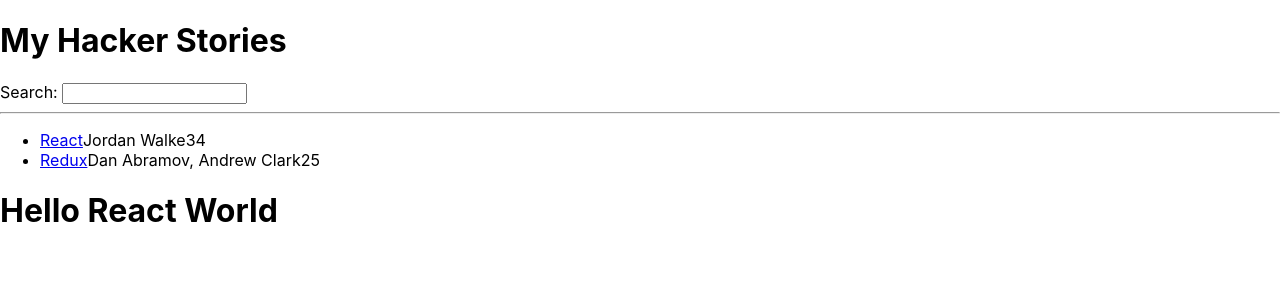
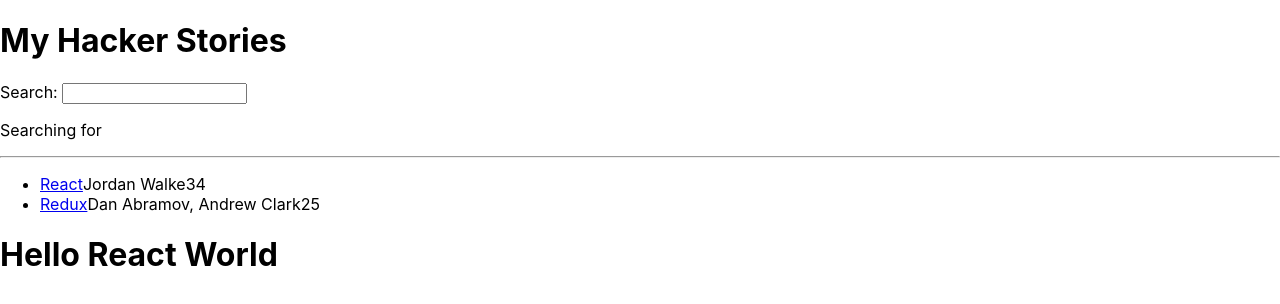
Before and after one commit to johnemurphy1/hacker-stories, a React (Create React App) app: page / in a window 1280 px wide. Shown: the top 304 px of the page. Built offline with nearby package versions, Linux system fonts and the light colour scheme.

Commit message:
added callback handler and state

```diff
--- a/src/App.js
+++ b/src/App.js
@@ -31,10 +31,18 @@ const App = () => {
 
   },
   ];
+  //A
+  const handleSearch = (event) =>{
+
+    //C
+    console.log(event.target.value);
+  };
   return(
+    console.log('App renders'),
     <div>
       <h1>My Hacker Stories</h1>
-      <Search />
+      {/* // B */}
+      <Search onSearch={handleSearch}/>
 
 
       <hr />
@@ -43,18 +51,31 @@ const App = () => {
       {/* render the list here */}
       {/* and by the way: that's how you do comments in JSX */}
     </div>
+
   );
 };
 
 
 const Search = () => {
+  const [searchTerm, setSearchTerm] = React.useState('');
+  //let searchTerm='';
+
   const handleChange = (event) =>{
-    console.log(event.target.value);
-  }
+    setSearchTerm(event.target.value);
+    //console.log(event.target.value);
+  //B
+  // eslint-disable-next-line no-undef
+  props.onSearch(event);
+
+  };
   return(
     <div>
       <label htmlFor="search">Search: </label>
       <input id="search" type="text" onChange={handleChange}/>
+    <p>
+      Searching for <strong>{searchTerm}</strong>
+    </p>
+    {/*console.log('Search Renders'),*/}
     </div>
   );
   };
@@ -64,13 +85,17 @@ export default App;
 const List = (props) => (
 
     <ul>
+
       {props.list.map((item) =>(
           <Item key={item.objectID} item={item}/>
       ))}
+      {/*console.log('List renders'),*/}
       </ul>
+
   );
 const Item = (props) => (
   <li>
+    {/*console.log('List renders'),*/}
         <span>
           <a href={props.item.url}>{props.item.title}</a>
         </span>
```
Also changed, not shown: 1 other file (tests, documents, lock files or other folders).
